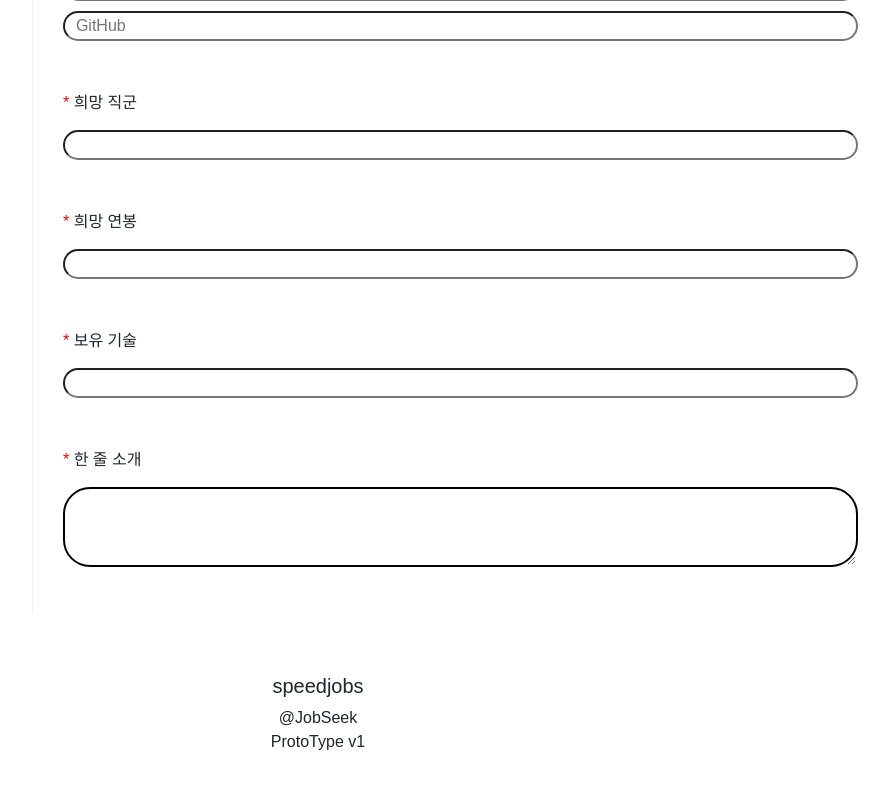
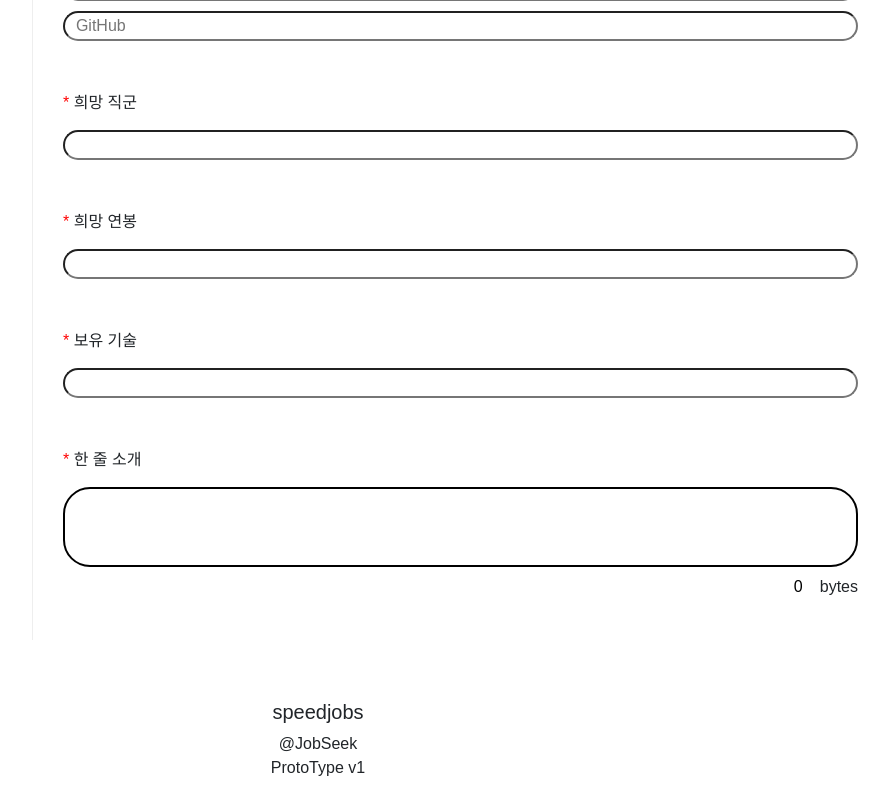
Before and after one commit to yujinl9654/jobspeedfront, a React (Create React App) app: page /profile in a window 1280 px wide. Shown: the part 839-1639 px from the top of the page, without its empty margins (322-1211 px from the left). Before the commit the page ends 1613 px from the top, so only its background shows below. Built offline with nearby package versions, Linux system fonts and the light colour scheme.

Commit message:
ProfileContents 수정 textarea 글자수 체크 기능 추가

```diff
--- a/src/components/components/ProfileContents.js
+++ b/src/components/components/ProfileContents.js
@@ -22,8 +22,20 @@ const styles = {
     width: '100%',
     borderRadius: '27px',
     border: '2px solid black',
+    resize: 'none',
+  },
+  result: {
+    width: '50px',
+    border: 'none',
+    textAlign: 'right',
   },
 };
+
+function calc() {
+  document.getElementById('result').value = document.getElementById(
+    'content'
+  ).value.length;
+}
 
 export default function ProfileContents(props) {
   const [formData, setFormData] = useState({
@@ -101,7 +113,7 @@ export default function ProfileContents(props) {
         <div>
           <input
             id="inputText"
-            type="text"
+            type="tel"
             style={styles.inputText}
             placeholder="  Tel"
           />
@@ -145,7 +157,29 @@ export default function ProfileContents(props) {
         <div id="spBottom" style={styles.spBottom}>
           <span style={styles.span}>*</span> 한 줄 소개
         </div>
-        <textarea cols="96" rows="3" style={styles.textarea}></textarea>
+        <textarea
+          id="content"
+          cols="96"
+          rows="3"
+          style={styles.textarea}
+          onKeyDown={calc}
+          onKeyUp={calc}
+          onKeyPress={calc}
+        ></textarea>
+        <div
+          style={{
+            textAlign: 'right',
+          }}
+        >
+          <input
+            id="result"
+            type="number"
+            value="0"
+            readOnly
+            style={styles.result}
+          />
+          bytes
+        </div>
       </div>
     </div>
   );
```
